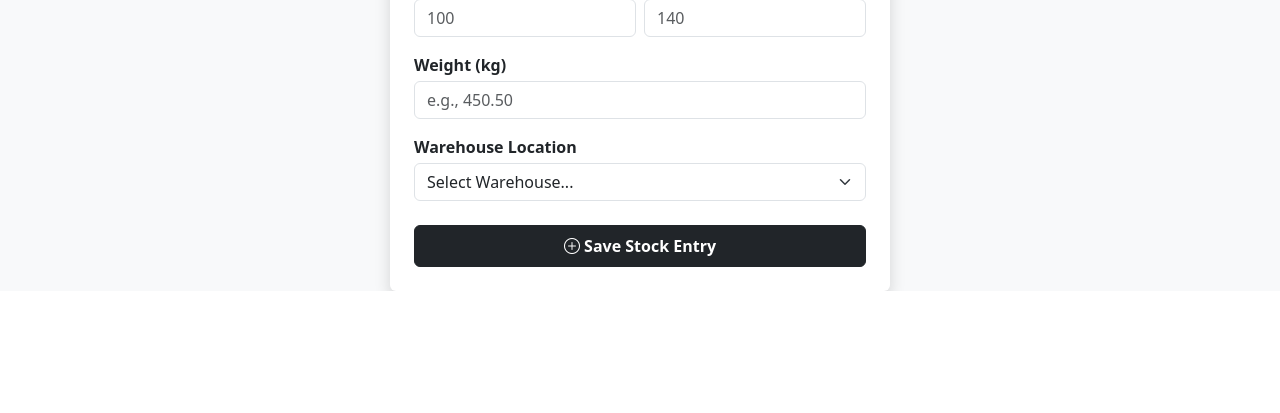
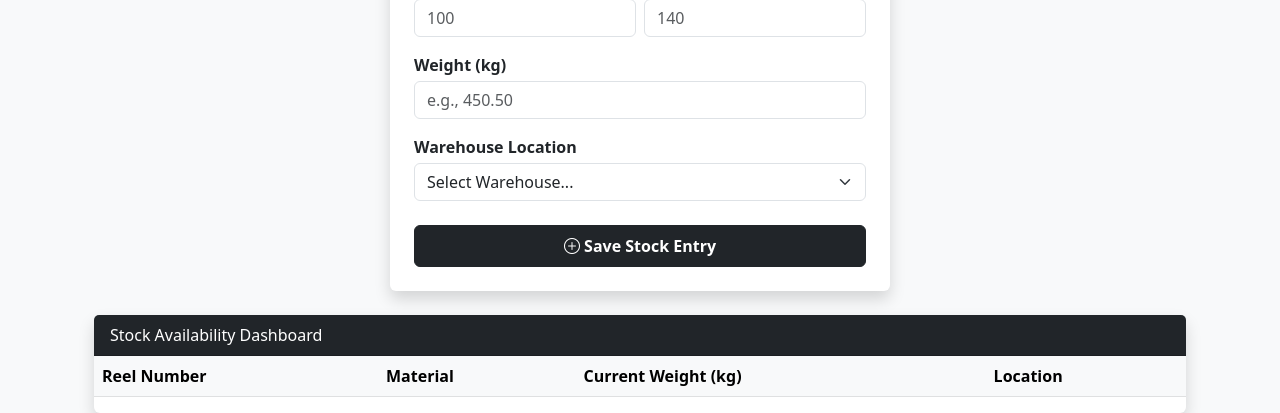
Before and after one commit to viscorquality-ux/Reel-Stock-Management, a Flask app: page /add_stock in a window 1280 px wide. Shown: the part 580-993 px from the top of the page. Before the commit the page ends 871 px from the top, so only its background shows below. Run offline with Flask 3, Linux system fonts and the light colour scheme; lists and menus that the app fills with data are empty.

Commit message:
Update add_stock.html

```diff
--- a/templates/add_stock.html
+++ b/templates/add_stock.html
@@ -137,6 +137,23 @@
             </form>
         </div>
     </div>
+    <div class="container mt-4">
+    <div class="card shadow border-0">
+        <div class="card-header bg-dark text-white">Stock Availability Dashboard</div>
+        <div class="card-body p-0" style="max-height: 400px; overflow-y: auto;">
+            <table class="table table-striped">
+                <thead class="table-light sticky-top">
+                    <tr><th>Reel Number</th><th>Material</th><th>Current Weight (kg)</th><th>Location</th></tr>
+                </thead>
+                <tbody>
+                    {% for reel in reels %}
+                    <tr><td>{{ reel.reel_number }}</td><td>{{ reel.material_name }}</td><td>{{ reel.current_weight }}</td><td>{{ reel.store_location }}</td></tr>
+                    {% endfor %}
+                </tbody>
+            </table>
+        </div>
+    </div>
+</div>
     {% endif %}
 </div>
 <script>
```
